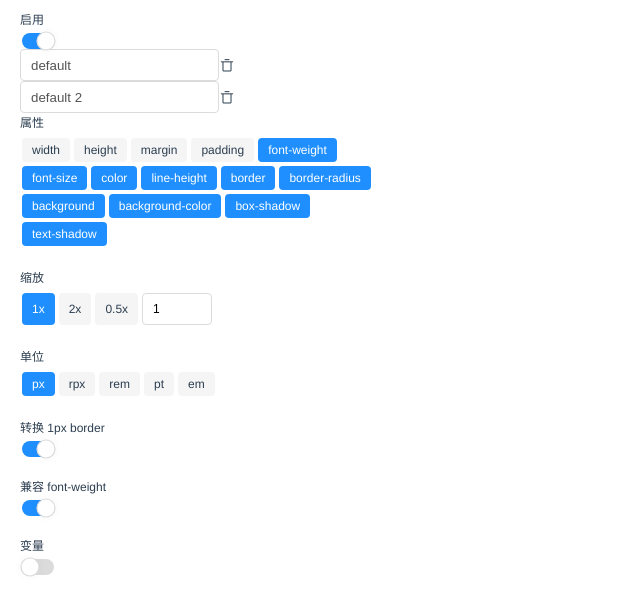
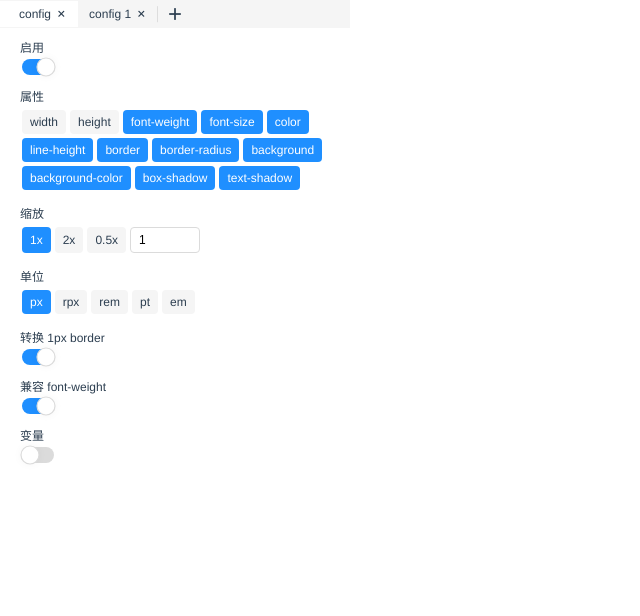
Before and after one commit to gnauhca/chrome-extension-copy-figma-css, a Vue app: page / in a window 1280 px wide. Shown: the top 616 px of the page, without its empty margins (0-640 px from the left). Built offline with nearby package versions, Linux system fonts and the light colour scheme.

Commit message:
multiple config done

```diff
--- a/index.html
+++ b/index.html
@@ -1,5 +1,5 @@
 <!DOCTYPE html>
-<html lang="en">
+<html lang="zh-CN">
   <head>
     <meta charset="UTF-8" />
     <meta name="viewport" content="width=device-width, initial-scale=1.0" />
--- a/package.json
+++ b/package.json
@@ -8,6 +8,7 @@
     "serve": "vite preview"
   },
   "dependencies": {
+    "lodash": "^4.17.21",
     "vue": "^3.2.16"
   },
   "devDependencies": {
--- a/src/App.vue
+++ b/src/App.vue
@@ -1,5 +1,33 @@
 <template>
   <div class="panel">
+    <div class="tabs">
+      <div class="tab-nav-wrapper" ref="refTabWrapper">
+        <div class="tab-nav-inner">
+          <div
+            class="tab-nav"
+            :class="{ current: setting === refCurrent }"
+            v-for="setting in refSettings"
+            :key="setting.name"
+            @click="refCurrent = setting"
+          >
+            <span
+              :contenteditable="setting === refCurrent"
+              @blur="onTabBlur($event, setting)"
+            >
+              {{ setting.name }}
+            </span>
+            <span
+              class="delete"
+              @click="onSettingDelete(setting)"
+              v-if="refSettings.length > 1"
+            >
+              +
+            </span>
+          </div>
+        </div>
+      </div>
+      <div class="add" @click="onSettingAdd">+</div>
+    </div>
     <div class="form-item">
       <div class="label">启用</div>
       <div class="control">
@@ -12,17 +40,7 @@
         </div>
       </div>
     </div>
-    <div class="tabs">
-      <div
-        class="tab"
-        v-for="setting in refSettings"
-        :key="setting.name"
-        @click="refCurrent = setting"
-      >
-        <input v-model="setting.name" :disabled="!setting.editing" />
-        <Icon name="delete"></Icon>
-      </div>
-    </div>
+    <div class="setting-wrapper" v-if="refCurrent.enabled">
       <div class="form-item form-item--block">
         <div class="label">属性</div>
         <div class="control">
@@ -103,18 +121,32 @@
           />
         </div>
         <div class="control control--block" v-if="refCurrent.varEnabled">
-        <Textarea v-model:value="refCurrent.varStr"></Textarea>
+          <div class="vars-edit">
+            <Textarea placeholder="支持 sass less cssvar 例：@primary-color: #abc;" v-model:value="refCurrent.varStr"></Textarea>
+          </div>
+        </div>
       </div>
     </div>
   </div>
 </template>
 <script>
-import { ref, reactive, watch, watchEffect, toRef } from "vue";
+import { ref, watch } from "vue";
+import cloneDeep from "lodash/cloneDeep";
 import CONFIG from "./js/config.js";
 import Input from "./components/input.vue";
 import Textarea from "./components/textarea.vue";
 import Switch from "./components/switch.vue";
-import { getVarsFromStr, storageArrObjToArr } from "./utils/index";
+import { Modal } from "ant-design-vue";
+
+window.getAll = function () {
+  chrome.storage &&
+    chrome.storage.sync.get(null, (stores) => {
+      console.log(stores);
+    });
+};
+window.clearAll = function () {
+  chrome.storage && chrome.storage.sync.clear();
+};
 
 export default {
   components: {
@@ -124,13 +156,15 @@ export default {
   },
   setup() {
     const returnValues = {};
+    const refTabWrapper = ref(null);
 
     const { allAttrs, units, scales, settings } = CONFIG;
     const refSettings = ref(settings);
-    let refCurrent = ref(refSettings.value[0]);
-    let inited = false;
+    const refCurrent = ref(refSettings.value[0]);
 
     Object.assign(returnValues, {
+      refTabWrapper,
+
       allAttrs,
       units,
       scales,
@@ -149,56 +183,94 @@ export default {
     }
     Object.assign(returnValues, { onAttrClick });
 
+    function onSettingAdd() {
+      const newSetting = cloneDeep(CONFIG.settings[0]);
+      if (!chrome.storage) {
+        refSettings.value.push(newSetting);
+        refCurrent.value = newSetting;
+      } else {
+        chrome.storage.sync.get(["settingIds"], (stores) => {
+          const { settingIds } = stores;
+          const newId = Math.max.apply(null, settingIds) + 1;
+          newSetting.id = newId;
+          newSetting.name = `config ${newId}`;
+          settingIds.push(newId);
+          chrome.storage &&
+            chrome.storage.sync.set({
+              [`setting_${newId}`]: newSetting,
+              settingIds,
+              currentId: newId,
+            });
+          refSettings.value.push(newSetting);
+          refCurrent.value = newSetting;
+        });
+      }
+      scrollToCurrent();
+    }
+    function onSettingDelete(setting) {
+      Modal.confirm({
+        title: `确认删除 ${setting.name} 配置吗?`,
+        cancelText: "取消",
+        okText: "确认",
+        onOk() {
+          const index = refSettings.value.indexOf(setting);
+          const removeId = refSettings.value[index].id;
+          refSettings.value.splice(index, 1);
+          refCurrent.value =
+            refSettings.value[Math.max(0, refSettings.value.length - 1)];
+
+          chrome.storage && chrome.storage.sync.remove(`setting_${removeId}`);
+        },
+      });
+    }
+    function onTabBlur(e, setting) {
+      setting.name = e.target.innerText;
+    }
+    Object.assign(returnValues, { onSettingAdd, onSettingDelete, onTabBlur });
+
+    function scrollToCurrent() {
+      const currentElem = refTabWrapper.value.querySelector('.current');
+      console.log(currentElem.innerText);
+      setTimeout(() => {
+        refTabWrapper.value.scrollTo({left: currentElem.offsetLeft, behavior: 'smooth'});
+        console.log(refTabWrapper.value);
+      }, 50);
+    }
+
+    setTimeout(scrollToCurrent, 500);
+
     watch(
       refCurrent,
       (v) => {
-        const setting = v;
-        inited &&
+        const setting = cloneDeep(v);
         chrome.storage &&
           chrome.storage.sync.set({
-            setting,
+            [`setting_${setting.id}`]: setting,
+            settingIds: refSettings.value.map((item) => item.id),
+            currentId: setting.id,
           });
-        console.log(setting, "current changed");
+        console.log("current changed", setting);
       },
       { deep: true }
     );
-    watch(
-      refSettings,
-      (v) => {
-        const settings = v;
-        inited &&
+
     chrome.storage &&
-          chrome.storage.sync.set({
-            settings,
-          });
-        console.log("settings changed");
-      },
-      { deep: true }
-    );
-    chrome.storage &&
-      chrome.storage.sync.get(["settings", "setting"], (stores) => {
-        const { settings, setting } = stores;
-        if (settings && setting) {
-          refSettings.value = stores.settings;
-          refCurrent.value =
-            settings.find((item) => item.name === setting.name) || settings[0];
-        }
-        inited = true;
-      });
-
-    chrome.chrome.storage &&
-      chrome.storage.sync.get(["settingIds", "currentId"], (stores) => {
+      chrome.storage.sync.get(
+        ["settingIds", "currentId", "version"],
+        (stores) => {
           let { settingIds, currentId } = stores;
           if (!settingIds) {
             // 首次存储配置
+            const ids = CONFIG.settings.map((item) => item.id);
+            const cId = ids[0];
             chrome.storage.sync.set({
-            settingIds: CONFIG.settings.map((item) => item.id),
-            currentId: settingIds[0],
+              settingIds: ids,
+              currentId: cId,
             });
+            const settingStores = {};
             settings.forEach((item) => {
-            chrome.storage.sync.set({
-              [`setting_${item.id}`]: item,
-            });
+              settingStores[`setting_${item.id}`] = item;
+              chrome.storage.sync.set(settingStores);
             });
           } else {
             const sIds = settingIds.map((id) => `setting_${id}`);
@@ -211,166 +283,9 @@ export default {
               refCurrent.value = settings.find((item) => item.id === currentId);
             });
           }
-      });
-
-    return returnValues;
-
-    const refAttrs = ref(
-      CONFIG.allAttrs.map((item) => {
-        return {
-          attr: item,
-          checked: CONFIG.settings[0].attrs.indexOf(item) > -1,
-        };
-      })
-    );
-    const refEnabled = ref(CONFIG.settings[0].enabled);
-    const refUnit = ref(CONFIG.settings[0].unit);
-    const refScale = ref(CONFIG.settings[0].scale);
-    const refBorder1pxEnabled = ref(CONFIG.settings[0].border1pxEnabled);
-    const refFixFontWeight = ref(CONFIG.settings[0].fixFontWeight);
-    Object.assign(returnValues, {
-      units,
-      scales,
-      refAttrs,
-      refUnit,
-      refScale,
-      refEnabled,
-      refBorder1pxEnabled,
-      refFixFontWeight,
-    });
-
-    const refVarsEnabled = ref(CONFIG.settings[0].varsEnabled);
-    const refVars = ref(CONFIG.settings[0].vars);
-    const refEditingVars = ref(refVars.value[0]);
-    const onVarsSelect = (vars) => {
-      refVars.value.forEach((item) => (item.enabled = false));
-      vars.enabled = true;
-      refEditingVars.value = vars;
-    };
-    const onAddVars = () => {
-      const newVars = {
-        name: "new vars",
-        str: "",
-      };
-      refVars.value.push(newVars);
-      refEditingVars.value = newVars;
-    };
-
-    const onDeleteVars = () => {
-      refVars.value = refVars.value.filter(
-        (item) => item !== refEditingVars.value
-      );
-      refEditingVars.value = null;
-    };
-    const varObj = getVarsFromStr(refVars.value[0].str);
-    console.log(varObj);
-
-    Object.assign(returnValues, {
-      refVarsEnabled,
-      refVars,
-      onVarsSelect,
-      refEditingVars,
-      onAddVars,
-      onDeleteVars,
-    });
-
-    chrome.storage &&
-      chrome.storage.sync.get(
-        [
-          "enabled",
-          "attrs",
-          "unit",
-          "scale",
-          "border1pxEnabled",
-          "fixFontWeight",
-          "varsEnabled",
-          "vars",
-          "editingVarsIndex",
-        ],
-        (stores) => {
-          if (typeof stores.enabled !== "undefined") {
-            refEnabled.value = stores.enabled;
-          }
-          if (typeof stores.unit !== "undefined") {
-            refUnit.value = stores.unit;
-          }
-          if (typeof stores.scale !== "undefined") {
-            refScale.value = stores.scale;
-          }
-          if (typeof stores.border1pxEnabled !== "undefined") {
-            refBorder1pxEnabled.value = stores.border1pxEnabled;
-          }
-          if (typeof stores.fixFontWeight !== "undefined") {
-            refFixFontWeight.value = stores.fixFontWeight;
-          }
-          if (typeof stores.attrs !== "undefined") {
-            refAttrs.value.forEach((item) => {
-              if (stores.attrs.indexOf(item.attr) > -1) {
-                item.checked = true;
-              } else {
-                item.checked = false;
-              }
-            });
-          }
-          if (typeof stores.varsEnabled !== "undefined") {
-            refVarsEnabled.value = stores.varsEnabled;
-          }
-          if (typeof stores.vars !== "undefined") {
-            refVars.value = [];
-            for (let key in stores.vars) {
-              refVars.value.push(stores.vars[key]);
-            }
-          }
-          if (stores.editingVarsIndex >= 0) {
-            refEditingVars.value =
-              refVars.value[stores.editingVarsIndex] || null;
-          }
         }
       );
 
-    watch(refScale, () => {
-      if (refScale.value < 0) {
-        refScale.value = 0;
-      }
-    });
-
-    watchEffect(() => {
-      let varData = null;
-      let index = -1;
-      if (refVarsEnabled.value && refEditingVars.value) {
-        varData = getVarsFromStr(refEditingVars.value.str);
-        index = refVars.value.indexOf(refEditingVars.value);
-      }
-      chrome.storage &&
-        chrome.storage.sync.set({
-          varsEnabled: refVarsEnabled.value,
-          vars: refVars.value,
-          varData,
-          editingVarsIndex: index,
-        });
-    });
-
-    watchEffect(() => {
-      const enabled = refEnabled.value;
-      const attrs = refAttrs.value
-        .filter((item) => item.checked)
-        .map((item) => item.attr);
-      const unit = refUnit.value || "px";
-      const scale = refScale.value || 1;
-      const border1pxEnabled = refBorder1pxEnabled.value;
-      const fixFontWeight = refFixFontWeight.value;
-
-      if (chrome.storage /*  && chrome.tabs */) {
-        chrome.storage.sync.set({
-          enabled,
-          attrs,
-          unit,
-          scale,
-          border1pxEnabled,
-          fixFontWeight,
-        });
-      }
-    });
     return returnValues;
   },
 };
@@ -382,24 +297,107 @@ export default {
   margin: 0;
   box-sizing: border-box;
 }
+body {
+  overscroll-behavior: none;
+  &::-webkit-scrollbar {
+    display: none;
+  }
+}
 .panel {
   font-family: Avenir, Helvetica, Arial, sans-serif;
   -webkit-font-smoothing: antialiased;
   -moz-osx-font-smoothing: grayscale;
   color: #2c3e50;
-  width: 400px;
-  padding: 10px 20px;
+  width: 350px;
+  padding-bottom: 15px;
+}
+.tabs {
+  position: sticky;
+  top: 0;
+  z-index: 10;
+  display: flex;
+  align-items: center;
+  margin-bottom: 10px;
+  background: #f5f5f5;
+  .add {
+    flex: none;
+    margin-right: 10px;
+    width: 34px;
+    height: 28px;
+    display: flex;
+    align-items: center;
+    justify-content: center;
+    font-size: 24px;
+    border-radius: 100%;
+    cursor: pointer;
+    user-select: none;
+  }
+  .tab-nav-wrapper {
+    overflow-x: scroll;
+
+    &::-webkit-scrollbar {
+      display: none;
+    }
+    .tab-nav-inner {
+      display: flex;
+      align-items: center;
+      flex-wrap: nowrap;
+    }
+    .tab-nav {
+      display: flex;
+      align-items: center;
+      flex: none;
+      position: relative;
+      user-select: none;
+      padding: 6px 12px;
+      font-size: 12px;
+      margin-left: -1px;
+      &.current {
+        position: relative;
+        z-index: 1;
+        background: #fff;
+      }
+      &[contenteditable="true"] {
+        user-select: unset;
+        outline: none;
+      }
+      &:first-child {
+        padding-left: 20px;
+      }
+      .delete {
+        display: inline-block;
+        width: 10px;
+        height: 10px;
+        line-height: 10px;
+        margin-left: 5px;
+        transform: rotate(45deg);
+        font-size: 16px;
+        text-align: center;
+        cursor: pointer;
+      }
+      &:not(.current)::after {
+        content: "";
+        position: absolute;
+        top: 50%;
+        right: 0;
+        height: 60%;
+        border-right: 1px solid #ddd;
+        transform: translateY(-50%);
+      }
+    }
+  }
 }
 .form-item {
   display: block;
+  padding: 0 20px;
   & + .form-item {
-    margin-top: 20px;
+    margin-top: 12px;
   }
   .label {
     margin-right: 20px;
     flex: none;
     font-size: 12px;
-    margin-bottom: 6px;
+    margin-bottom: 4px;
   }
   .control {
     &--block {
@@ -410,6 +408,10 @@ export default {
   }
 }
 
+.setting-wrapper {
+  margin-top: 12px;
+}
+
 .attrs {
   display: flex;
   flex-wrap: wrap;
@@ -418,12 +420,13 @@ export default {
   display: flex;
   justify-content: center;
   align-items: center;
-  padding: 5px 10px;
+  padding: 4px 8px;
   white-space: nowrap;
   cursor: pointer;
   border-radius: 4px;
   margin: 2px;
   font-size: 12px;
+  line-height: 16px;
   background: #f5f5f5;
   transition: background 0.3s, color 0.3s;
   user-select: none;
@@ -433,37 +436,19 @@ export default {
   }
 }
 .attr-input-number {
-  padding: 5px 10px;
+  padding: 4px 8px;
+  font-size: 12px;
+  line-height: 16px;
   width: 70px;
-  height: 32px;
   background: #fff;
   border: 1px solid #dbdbdb;
 }
 .vars-edit {
   position: relative;
   margin-top: 10px;
-  padding: 20px 10px;
-  border: 1px solid #dbdbdb;
-  border-radius: 4px;
-  input,
   textarea {
     width: 100%;
-  }
-  .form-item {
-    .label {
     font-size: 12px;
-      margin-bottom: 5px;
-    }
-  }
-  .action {
-    position: absolute;
-    top: 10px;
-    right: 10px;
-    font-size: 16px;
-    .icon {
-      cursor: pointer;
-      color: #999;
-    }
   }
 }
 </style>
--- a/src/components/input.vue
+++ b/src/components/input.vue
@@ -27,8 +27,9 @@ export default {
 </script>
 <style lang="less">
 input {
-  padding: 5px 10px;
-  height: 32px;
+  padding: 4px 8px;
+  font-size: 12px;
+  line-height: 16px;
   background: #fff;
   border: 1px solid #dbdbdb;
   border-radius: 4px;
--- a/src/js/config.js
+++ b/src/js/config.js
@@ -1,11 +1,7 @@
-import * as vars from './vars/index.js';
-
 const CONFIG = {
   allAttrs: [
     'width',
     'height',
-    'margin',
-    'padding',
     'font-weight',
     'font-size',
     'color',
@@ -22,7 +18,8 @@ const CONFIG = {
   // 初始设置
   settings: [
     {
-      name: 'default',
+      id: 0,
+      name: 'config',
       enabled: true,
       attrs: [
         'font-weight',
@@ -41,24 +38,11 @@ const CONFIG = {
       border1pxEnabled: true,
       fixFontWeight: true,
       varEnable: false,
-      varStr: vars.PatientUniStr.trim(),
-
-      varsEnabled: false,
-      vars: [
-        {
-          name: 'patient-uni',
-          str: vars.PatientUniStr.trim(),
-          editable: false,
-        },
-        {
-          name: 'medsaas',
-          str: vars.MedsaasStr.trim(),
-          editable: true,
-        },
-      ],
+      varStr: '',
     },
     {
-      name: 'default 2',
+      id: 1,
+      name: 'config 1',
       enabled: true,
       attrs: [
         'font-weight',
@@ -77,21 +61,7 @@ const CONFIG = {
       border1pxEnabled: true,
       fixFontWeight: true,
       varEnable: false,
-      varStr: vars.PatientUniStr.trim(),
-
-      varsEnabled: false,
-      vars: [
-        {
-          name: 'patient-uni',
-          str: vars.PatientUniStr.trim(),
-          editable: false,
-        },
-        {
-          name: 'medsaas',
-          str: vars.MedsaasStr.trim(),
-          editable: true,
-        },
-      ],
+      varStr: '',
     },
   ],
 };
```
Also changed, not shown: public/js/change-copy-css.js (+26 -38 lines), public/manifest.json. Lines whose indentation alone changed are shown as unchanged.
